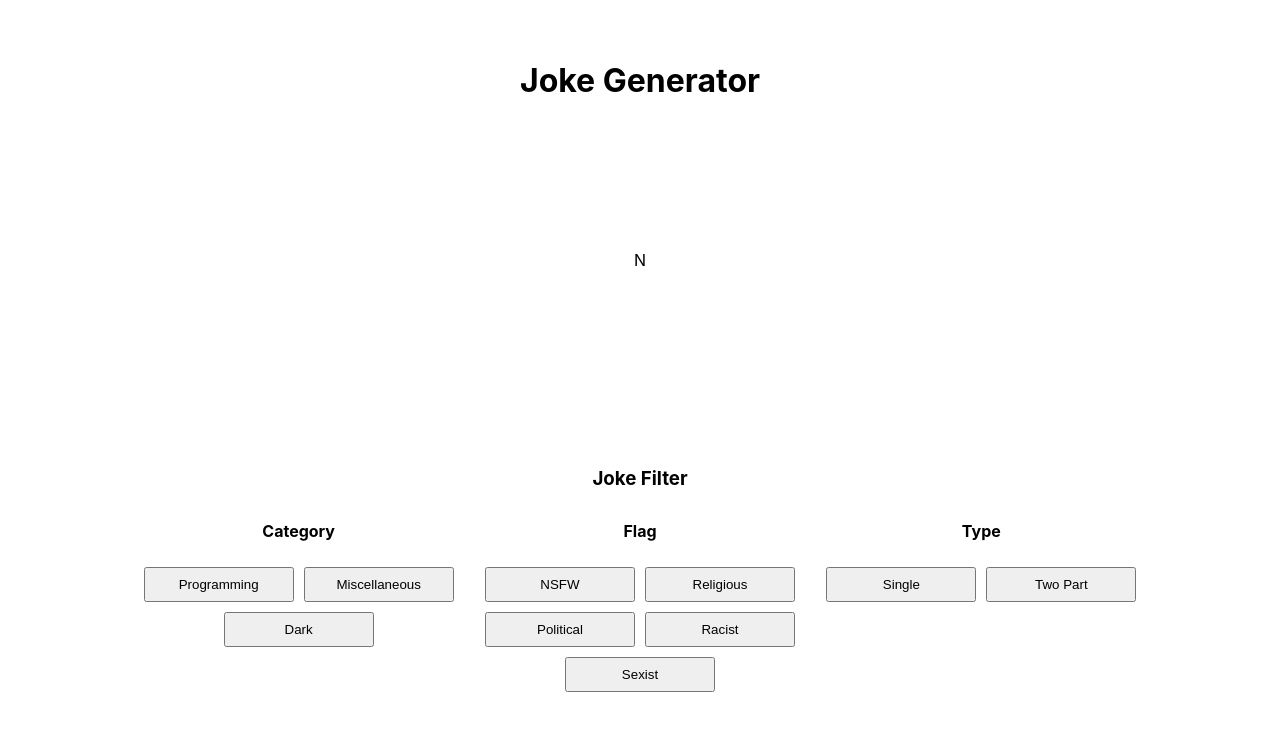
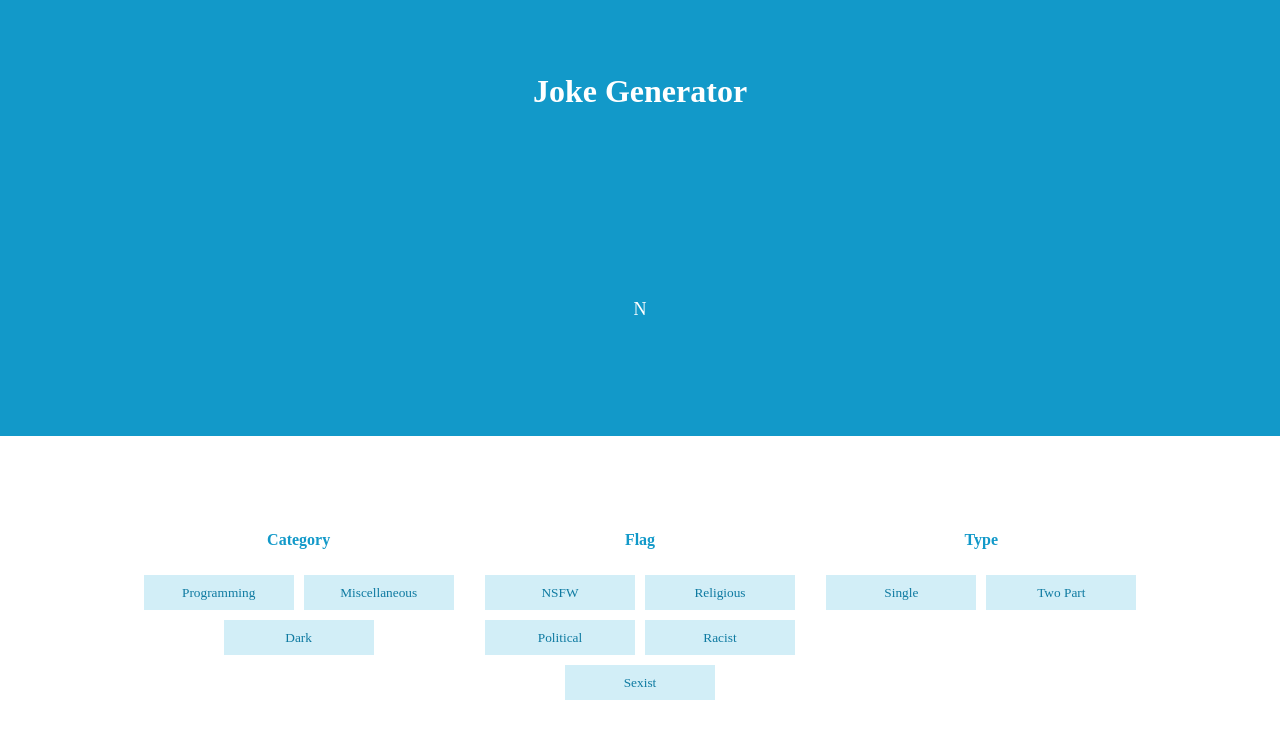
Before and after one commit to italiaiello/jokes, a React (Create React App) app: page / in a window 1280 px wide. Shown: the top 738 px of the page. Built offline with nearby package versions, Linux system fonts and the light colour scheme; no server answers.

Commit message:
added some styling to finish the app

```diff
--- a/src/App.css
+++ b/src/App.css
@@ -3,22 +3,43 @@
   height: 100vh;
   display: flex;
   flex-direction: column;
-  justify-content: center;
   align-items: center;
+  background-color: #1299c9;
 }
 
-.App-body {
-  height: 80vh;
-  display: flex;
-  flex-direction: column;
-  justify-content: space-evenly;
+body {
+  font-family: Montserrat;
+}
+
+h1, h2, p {
+  color: white;
+}
+
+p {
+  font-size: 18px;
+}
+
+h2, h3, h4 {
+  margin-top: 0;
+}
+
+h4 {
+  color: #1299c9;
 }
 
 /* Joke */
 
+.joke-section {
+  width: 100%;
+  height: 60vh;
+  display: flex;
+  flex-direction: column;
+  justify-content: space-around;
+}
+
 .joke-container {
   margin: 0 auto;
-  width: 60%;
+  width: 50%;
   height: 150px;
   display: flex;
   justify-content: center;
@@ -28,7 +49,9 @@
 /* Criteria */
 
 .criteria {
-  margin-top: 50px;
+  display: flex;
+  justify-content: center;
+  align-items: center;
 }
 
 form {
@@ -41,6 +64,11 @@ form {
 form article {
   margin: 0;
   display: flex;
+}
+
+.criteria {
+  height: 50vh;
+  background-color: white;
 }
 
 .categorySelect, .flagSelect, .typeSelect {
@@ -57,17 +85,29 @@ form article {
   margin: 0 auto;
 }
 
-h3 {
-  margin-bottom: 10px;
-}
-
 button {
   margin: 5px;
   width: 150px;
   height: 35px;
   outline: none;
+  color: #0e7aa1;
+  cursor: pointer;
+  border: none;
+  background-color: #d2eef7;
+  font-family: Montserrat;
+  transition: all .2s ease-in-out;
+}
+
+button:hover {
+  transform: scale(1.05, 1.05);
+}
+
+button:active {
+  transform: scale(0.95, 0.95);
 }
 
 .selected {
-  background-color: green;
+  background-color: #1299c9;
+  color: white;
+  font-weight: bold;
 }
--- a/src/App.js
+++ b/src/App.js
@@ -14,8 +14,8 @@ const App = () => {
 
   return (
     <div className="App">
+      <div className="joke-section">
         <h1>Joke Generator</h1>
-      <div className="App-body">
         <div className="joke-container">
           {
             !jokeData.length ?
@@ -36,6 +36,7 @@ const App = () => {
 
           }
         </div>
+      </div>
       <Criteria categories={categories}
                 setCategories={setCategories}
                 flags={flags}
@@ -44,7 +45,6 @@ const App = () => {
                 setType={setType}
       />
     </div>
-    </div>
   );
 }
 
--- a/src/components/Criteria/Criteria.js
+++ b/src/components/Criteria/Criteria.js
@@ -36,7 +36,6 @@ const Criteria = ({ categories, setCategories, flags, setFlags, setType }) => {
 
     return (
         <section className="criteria">
-            <h3>Joke Filter</h3>
             <form>
                 <article className="categorySelect">
                     <h4>Category</h4>
```
Lines whose indentation alone changed are shown as unchanged.
